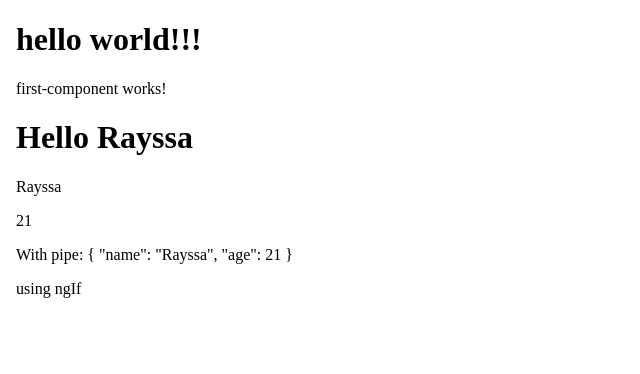
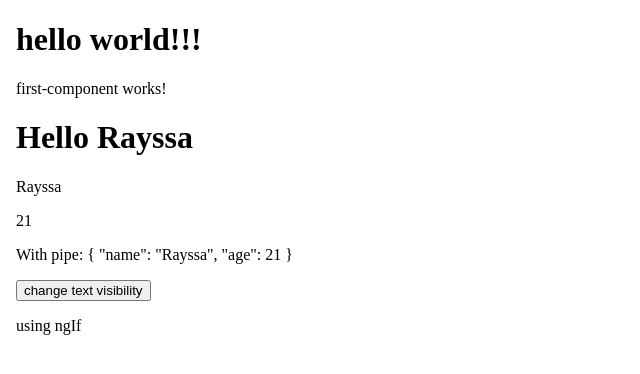
Before and after one commit to arthurhenrique02/sharpCoders, an Angular app in the folder angular/projetoAula01/: page / in a window 1280 px wide. Shown: the top 374 px of the page, without its empty margins (0-640 px from the left). Built offline with nearby package versions, Linux system fonts and the light colour scheme.

Commit message:
calling function on click

```diff
--- a/angular/projetoAula01/src/app/second-component/second-component.component.html
+++ b/angular/projetoAula01/src/app/second-component/second-component.component.html
@@ -15,4 +15,5 @@
 
 
  <!-- working with NGIF -->
+ <button (click)="changeTextVisibility()"> change text visibility</button>
  <p *ngIf="showText">using ngIf</p>
--- a/angular/projetoAula01/src/app/second-component/second-component.component.ts
+++ b/angular/projetoAula01/src/app/second-component/second-component.component.ts
@@ -11,4 +11,9 @@ import { Component } from '@angular/core';
 export class SecondComponentComponent {
   // attribute to show text
   showText:boolean = true;
+
+  changeTextVisibility():void {
+    // change class attribute
+    this.showText = !this.showText;
+  }
 }
```
